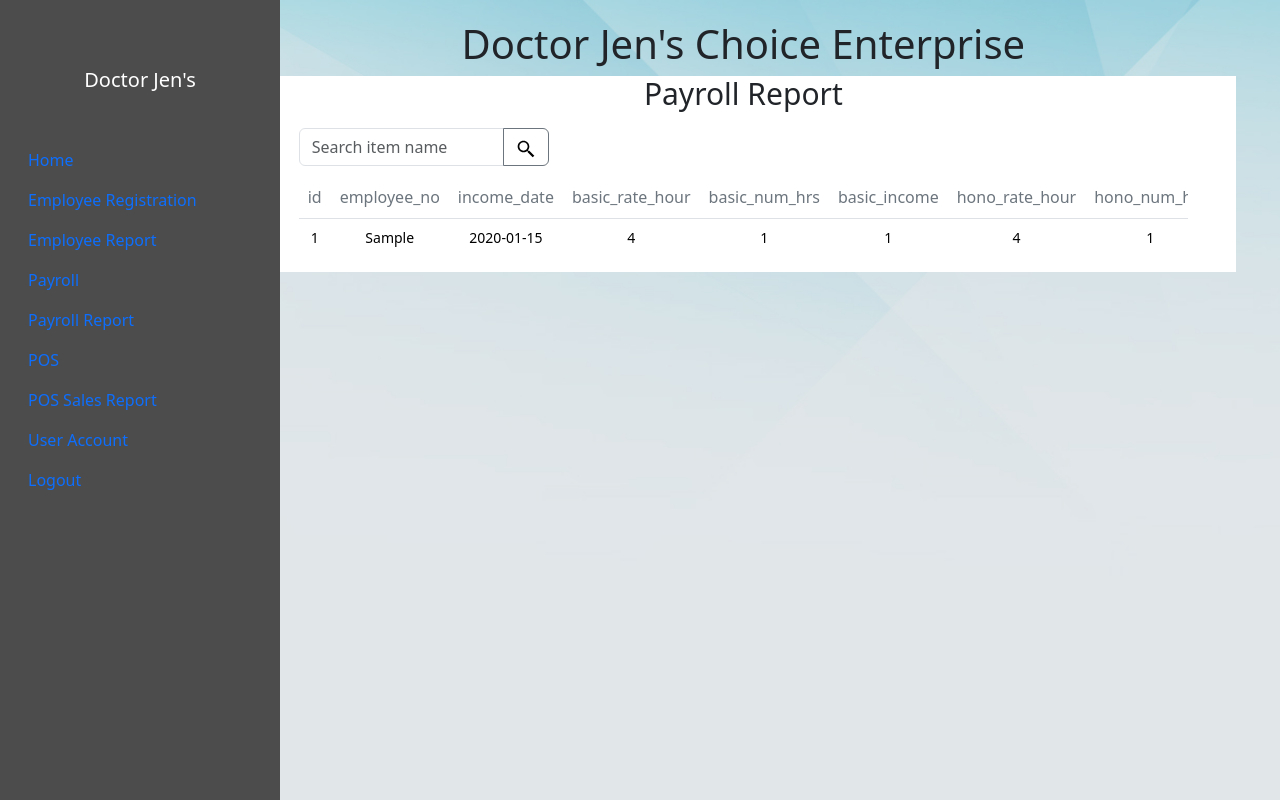
After one commit to qafsd219/tating_webdevelopment, a PHP site: page /payroll_report.php in a window 1280 px wide. The commit adds this page. Run offline with PHP 8.4, Linux system fonts and the light colour scheme; tables that the repository leaves empty hold one stand-in row (values such as "Sample post").

Commit message:
add payroll report

```diff
--- a/admin.php
+++ b/admin.php
@@ -29,7 +29,7 @@
                             <a class="nav-link" href="payroll.php">Payroll</a>
                         </li>
                         <li class="nav-item">
-                            <a class="nav-link" href="#">Payroll Report</a>
+                            <a class="nav-link" href="payroll_report.php">Payroll Report</a>
                         </li>
                         <li class="nav-item">
                             <a class="nav-link" href="pos.php">POS</a>
--- a/employee_registration_save.php
+++ b/employee_registration_save.php
@@ -30,7 +30,7 @@
                             <a class="nav-link" href="payroll.php">Payroll</a>
                         </li>
                         <li class="nav-item">
-                            <a class="nav-link" href="#">Payroll Report</a>
+                            <a class="nav-link" href="payroll_report.php">Payroll Report</a>
                         </li>
                         <li class="nav-item">
                             <a class="nav-link" href="pos.php">POS</a>
--- a/employee_report.php
+++ b/employee_report.php
@@ -46,7 +46,7 @@
                             <a class="nav-link" href="payroll.php">Payroll</a>
                         </li>
                         <li class="nav-item">
-                            <a class="nav-link" href="#">Payroll Report</a>
+                            <a class="nav-link" href="payroll_report.php">Payroll Report</a>
                         </li>
                         <li class="nav-item">
                             <a class="nav-link" href="pos.php">POS</a>
--- a/payroll.php
+++ b/payroll.php
@@ -31,7 +31,7 @@
                             <a class="nav-link" href="payroll.php">Payroll</a>
                         </li>
                         <li class="nav-item">
-                            <a class="nav-link" href="#">Payroll Report</a>
+                            <a class="nav-link" href="payroll_report.php">Payroll Report</a>
                         </li>
                         <li class="nav-item">
                             <a class="nav-link" href="pos.php">POS</a>
--- /dev/null
+++ b/payroll_report.php
@@ -0,0 +1,137 @@
+<?php
+    include 'process/db_connection.php';
+    $conn = OpenCon();
+    $sql = "SELECT * FROM `incometbl`;";
+    $result = $conn->query($sql);
+
+    if ($_SERVER['REQUEST_METHOD'] == "POST") {
+        $item_name = $_POST['search'];
+        $sql = "SELECT * FROM `incometbl` WHERE employee_no = '$item_name' OR id = '$item_name';";
+        $result = $conn->query($sql);
+        if (!$item_name) {
+            $sql = "SELECT * FROM `incometbl`;";
+            $result = $conn->query($sql);
+        }
+    }
+?>
+<!DOCTYPE html>
+<html lang="en">
+<head>
+    <meta charset="UTF-8">
+    <meta name="viewport" content="width=device-width, initial-scale=1.0">
+    <title>Doctor Jen's | Payroll Report</title>
+    <link href="https://cdn.jsdelivr.net/npm/bootstrap@5.3.1/dist/css/bootstrap.min.css" rel="stylesheet" integrity="sha384-4bw+/aepP/YC94hEpVNVgiZdgIC5+VKNBQNGCHeKRQN+PtmoHDEXuppvnDJzQIu9" crossorigin="anonymous">
+    <script src="https://cdn.jsdelivr.net/npm/bootstrap@5.3.1/dist/js/bootstrap.bundle.min.js" integrity="sha384-HwwvtgBNo3bZJJLYd8oVXjrBZt8cqVSpeBNS5n7C8IVInixGAoxmnlMuBnhbgrkm" crossorigin="anonymous"></script>
+    <link rel="stylesheet" href="css/admin.css?v.3">
+</head>
+<body>
+    <div class="container-fluid">
+        <div class="row">
+            <!-- Sidebar Menu -->
+            <nav id="sidebar">
+                <div class="position-sticky">
+                    <h1 class="text-white fs-5 text-center my-5">Doctor Jen's</h1>
+                    <ul class="nav flex-column text-start">
+                        <li class="nav-item">
+                            <a class="nav-link active" href="admin.php">Home</a>
+                        </li>
+                        <li class="nav-item">
+                            <a class="nav-link" href="employee_registration_save.php">Employee Registration</a>
+                        </li>
+                        <li class="nav-item">
+                            <a class="nav-link" href="employee_report.php">Employee Report</a>
+                        </li>
+                        <li class="nav-item">
+                            <a class="nav-link" href="payroll.php">Payroll</a>
+                        </li>
+                        <li class="nav-item">
+                            <a class="nav-link" href="payroll_report.php">Payroll Report</a>
+                        </li>
+                        <li class="nav-item">
+                            <a class="nav-link" href="pos.php">POS</a>
+                        </li>
+                        <li class="nav-item">
+                            <a class="nav-link" href="#">POS Sales Report</a>
+                        </li>
+                        <li class="nav-item">
+                            <a class="nav-link" href="user.php">User Account</a>
+                        </li>
+                        <li class="nav-item">
+                            <a class="nav-link" href="login.php">Logout</a>
+                        </li>
+                    </ul>
+                </div>
+            </nav>
+            <!-- Content -->
+            <main class="col-md-9 ms-sm-auto col-lg-10 px-md-4">
+                <!-- Page content goes here -->
+                <h1>Doctor Jen's Choice Enterprise</h1>
+                <div id="page-content">
+                <div class=" flex-grow-1 bg-white">
+                    <div class="px-5 bg-white">
+                        <h1 class="d-flex justify-content-center m-2" style="font-size:30px;">Payroll Report</h1>
+                        <form action="" method="post" class="input-group mb-3 mt-3" style="height: 2rem; width:250px">
+                            <input type="text" class="form-control" aria-describedby="button-addon2" placeholder="Search item name" name='search'>
+                            <button class="btn btn-outline-secondary" type="submit" id="search_button">
+                                <svg xmlns="http://www.w3.org/2000/svg" x="0px" y="0px" width="20" height="20" viewBox="0 0 24 24" class="">
+                                    <path d="M 9 2 C 5.1458514 2 2 5.1458514 2 9 C 2 12.854149 5.1458514 16 9 16 C 10.747998 16 12.345009 15.348024 13.574219 14.28125 L 14 14.707031 L 14 16 L 20 22 L 22 20 L 16 14 L 14.707031 14 L 14.28125 13.574219 C 15.348024 12.345009 16 10.747998 16 9 C 16 5.1458514 12.854149 2 9 2 z M 9 4 C 11.773268 4 14 6.2267316 14 9 C 14 11.773268 11.773268 14 9 14 C 6.2267316 14 4 11.773268 4 9 C 4 6.2267316 6.2267316 4 9 4 z"></path>
+                                </svg>
+                            </button>
+                        </form>
+                        <section>
+                            <div class="table-responsive">
+                                <table class="table table-borderless bg-white rounded small">
+                                    <thead class="border-bottom">
+                                        <tr>
+                                            <th class="py-6 ps-6"><span class="btn p-0 d-flex align-items-center text-secondary  pe-none">id</span></th>
+                                            <th class="py-6 ps-6"><span class="btn p-0 d-flex align-items-center text-secondary  pe-none">employee_no</span></th>
+                                            <th class="py-6 ps-6"><span class="btn p-0 d-flex align-items-center text-secondary  pe-none">income_date</span></th>
+                                            <th class="py-6 ps-6"><span class="btn p-0 d-flex align-items-center text-secondary  pe-none">basic_rate_hour</span></th>
+                                            <th class="py-6 ps-6"><span class="btn p-0 d-flex align-items-center text-secondary  pe-none">basic_num_hrs</span></th>
+                                            <th class="py-6 ps-6"><span class="btn p-0 d-flex align-items-center text-secondary  pe-none">basic_income</span></th>
+                                            <th class="py-6 ps-6"><span class="btn p-0 d-flex align-items-center text-secondary  pe-none">hono_rate_hour</span></th>
+                                            <th class="py-6 ps-6"><span class="btn p-0 d-flex align-items-center text-secondary  pe-none">hono_num_hrs</span></th>
+                                            <th class="py-6 ps-6"><span class="btn p-0 d-flex align-items-center text-secondary  pe-none">hono_income</span></th>
+                                            <th class="py-6 ps-6"><span class="btn p-0 d-flex align-items-center text-secondary  pe-none">other_rate_hour</span></th>
+                                            <th class="py-6 ps-6"><span class="btn p-0 d-flex align-items-center text-secondary  pe-none">other_num_hrs</span></th>
+                                            <th class="py-6 ps-6"><span class="btn p-0 d-flex align-items-center text-secondary  pe-none">other_income</span></th>
+                                            <th class="py-6 ps-6"><span class="btn p-0 d-flex align-items-center text-secondary  pe-none">gross_income</span></th>
+                                            <th class="py-6 ps-6"><span class="btn p-0 d-flex align-items-center text-secondary  pe-none">net_income</span></th>
+                                        </tr>
+                                    </thead>
+                                    <tbody>
+                                        <?php
+                                        if ($result) {
+                                            while ($item = $result->fetch_assoc()) {
+                                                echo "
+                                        <tr>
+                                            <td class='py-6 ps-6'>$item[id]</td>
+                                            <td class='py-6 ps-6'>$item[employee_no]</td>
+                                            <td class='py-6 ps-6'>$item[income_date]</td>
+                                            <td class='py-6 ps-6'>$item[basic_rate_hour]</td>
+                                            <td class='py-6 ps-6'>$item[basic_num_hrs]</td>
+                                            <td class='py-6 ps-6'>$item[basic_income]</td>
+                                            <td class='py-6 ps-6'>$item[hono_rate_hour]</td>
+                                            <td class='py-6 ps-6'>$item[hono_num_hrs]</td>
+                                            <td class='py-6 ps-6'>$item[hono_income]</td>
+                                            <td class='py-6 ps-6'>$item[other_rate_hour]</td>
+                                            <td class='py-6 ps-6'>$item[other_num_hrs]</td>
+                                            <td class='py-6 ps-6'>$item[other_income]</td>
+                                            <td class='py-6 ps-6'>$item[gross_income]</td>
+                                            <td class='py-6 ps-6'>$item[net_income]</td>
+                                        </tr>
+                                        ";
+                                            }
+                                        }
+                                        ?>
+                                    </tbody>
+                                </table>
+                            </div>
+                        </section>
+                    </div>
+                </div>
+            </main>
+        </div>
+    </div>
+</body>
+</html>
--- a/pos.php
+++ b/pos.php
@@ -30,7 +30,7 @@
                             <a class="nav-link" href="payroll.php">Payroll</a>
                         </li>
                         <li class="nav-item">
-                            <a class="nav-link" href="#">Payroll Report</a>
+                            <a class="nav-link" href="payroll_report.php">Payroll Report</a>
                         </li>
                         <li class="nav-item">
                             <a class="nav-link" href="pos.php">POS</a>
--- a/pos_cars.php
+++ b/pos_cars.php
@@ -30,7 +30,7 @@
                             <a class="nav-link" href="payroll.php">Payroll</a>
                         </li>
                         <li class="nav-item">
-                            <a class="nav-link" href="#">Payroll Report</a>
+                            <a class="nav-link" href="payroll_report.php">Payroll Report</a>
                         </li>
                         <li class="nav-item">
                             <a class="nav-link" href="pos.php">POS</a>
--- a/pos_cellphone.php
+++ b/pos_cellphone.php
@@ -30,7 +30,7 @@
                             <a class="nav-link" href="payroll.php">Payroll</a>
                         </li>
                         <li class="nav-item">
-                            <a class="nav-link" href="#">Payroll Report</a>
+                            <a class="nav-link" href="payroll_report.php">Payroll Report</a>
                         </li>
                         <li class="nav-item">
                             <a class="nav-link" href="pos.php">POS</a>
--- a/pos_chips.php
+++ b/pos_chips.php
@@ -30,7 +30,7 @@
                             <a class="nav-link" href="payroll.php">Payroll</a>
                         </li>
                         <li class="nav-item">
-                            <a class="nav-link" href="#">Payroll Report</a>
+                            <a class="nav-link" href="payroll_report.php">Payroll Report</a>
                         </li>
                         <li class="nav-item">
                             <a class="nav-link" href="pos.php">POS</a>
--- a/pos_mouse.php
+++ b/pos_mouse.php
@@ -30,7 +30,7 @@
                             <a class="nav-link" href="payroll.php">Payroll</a>
                         </li>
                         <li class="nav-item">
-                            <a class="nav-link" href="#">Payroll Report</a>
+                            <a class="nav-link" href="payroll_report.php">Payroll Report</a>
                         </li>
                         <li class="nav-item">
                             <a class="nav-link" href="pos.php">POS</a>
--- a/user.php
+++ b/user.php
@@ -29,7 +29,7 @@
                             <a class="nav-link" href="payroll.php">Payroll</a>
                         </li>
                         <li class="nav-item">
-                            <a class="nav-link" href="#">Payroll Report</a>
+                            <a class="nav-link" href="payroll_report.php">Payroll Report</a>
                         </li>
                         <li class="nav-item">
                             <a class="nav-link" href="pos.php">POS</a>
```
Also changed, not shown: 1 other file.
